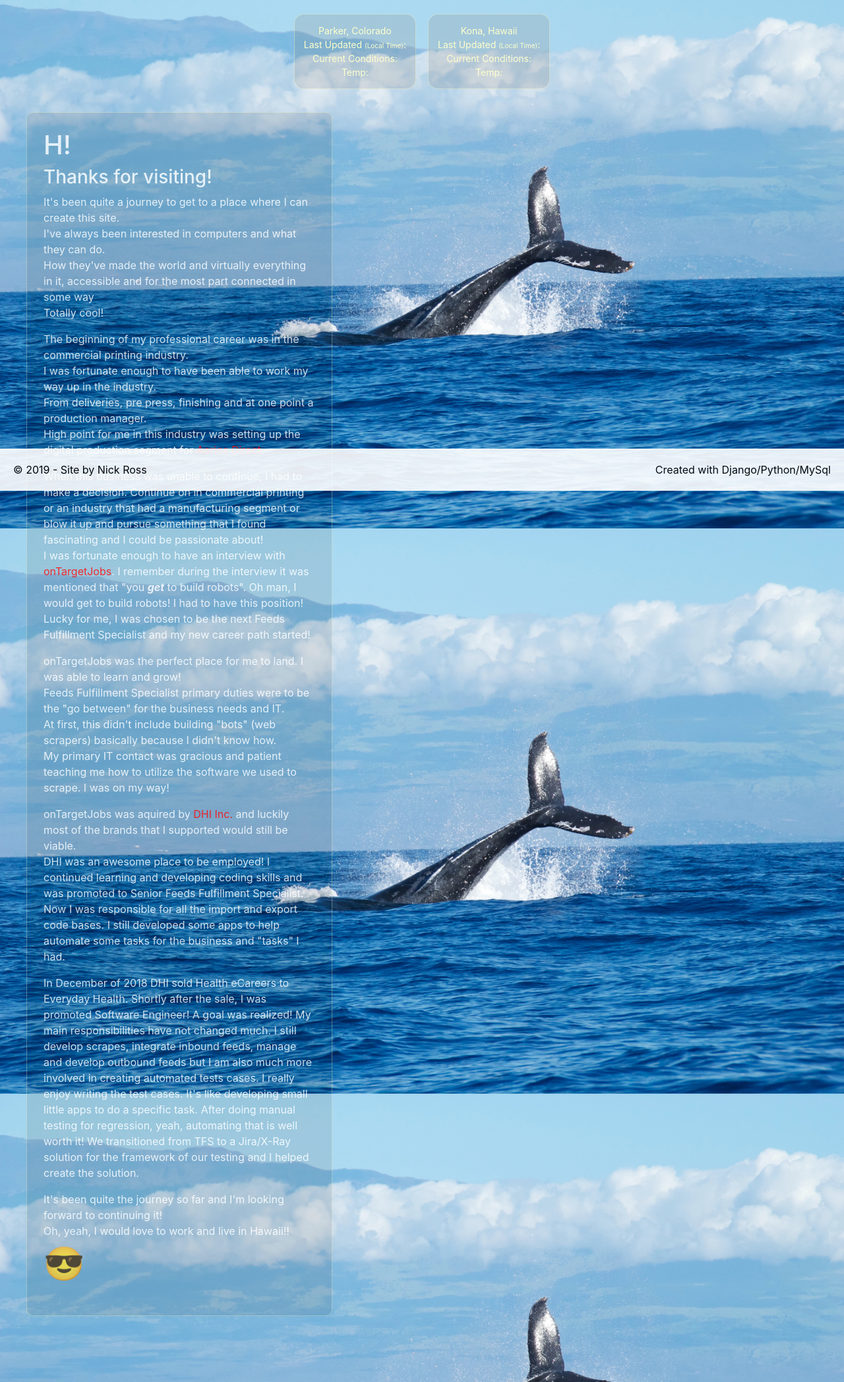
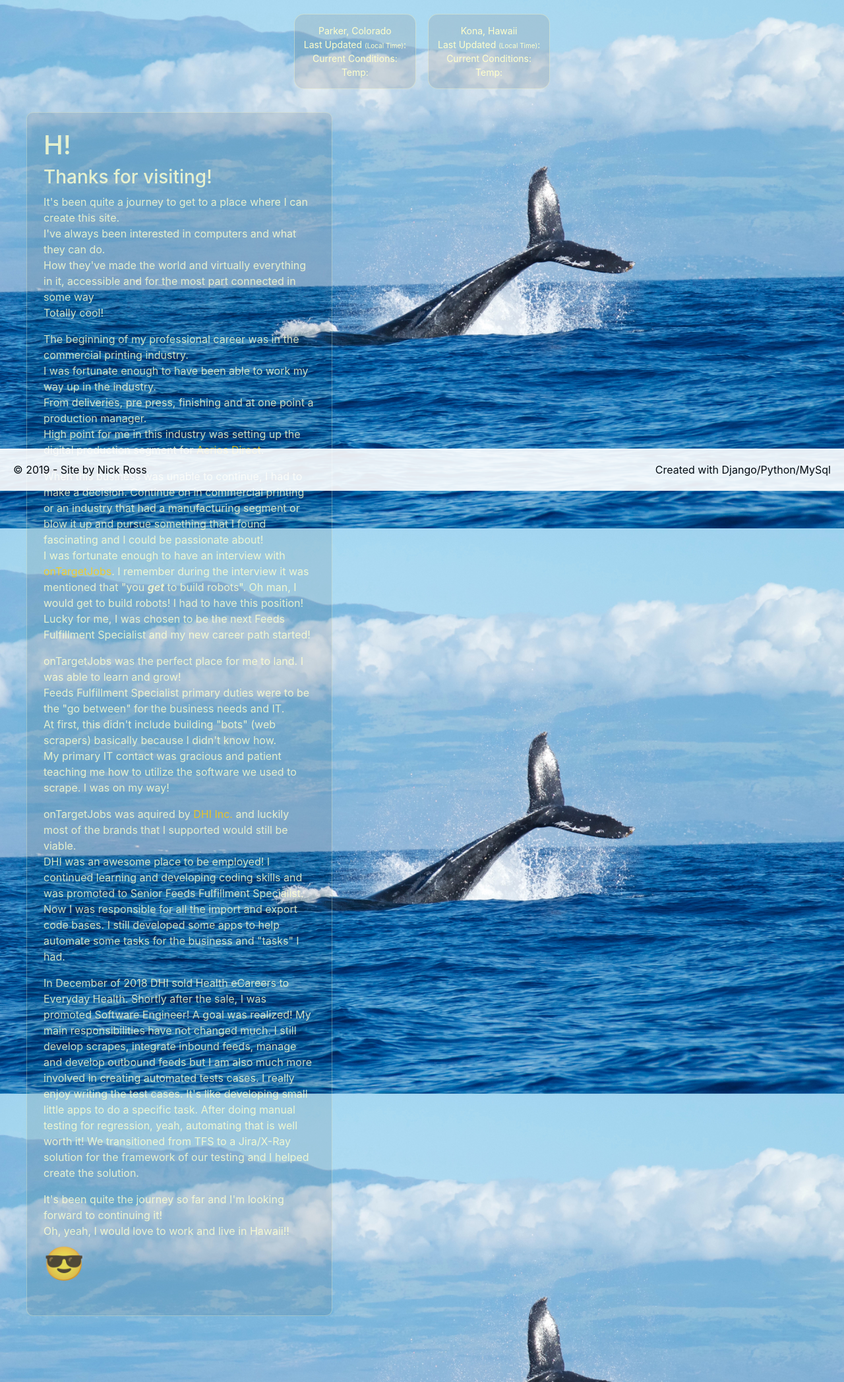
Before and after one commit to codecampNick/MySite2, a Django app: page / in a window 1280 px wide. Shown: the part 56-2151 px from the top of the page at 66% size. Run offline with Django 3.2, Linux system fonts and the light colour scheme; parts of the project's set-up code (start-up, migrations or seed data) failed here and were passed over; some libraries are stand-ins or nearby versions.

Commit message:
css adjustment for text and "a" tags

```diff
--- a/static/css/site.css
+++ b/static/css/site.css
@@ -51,7 +51,7 @@
 
 .content-container{
     background-color: rgba(0,0,0, 0.1);
-    color: white;
+    color: rgba(255,255,204);
     border-radius: 10px;
     border: .1em solid rgba(255,255,204,.4);
     opacity: .8;
@@ -71,7 +71,7 @@
     margin-top: 220px;
 }
 a{
-    color: red;
+    color: rgba(255,200,0);
 }
 
 .weather{
```
